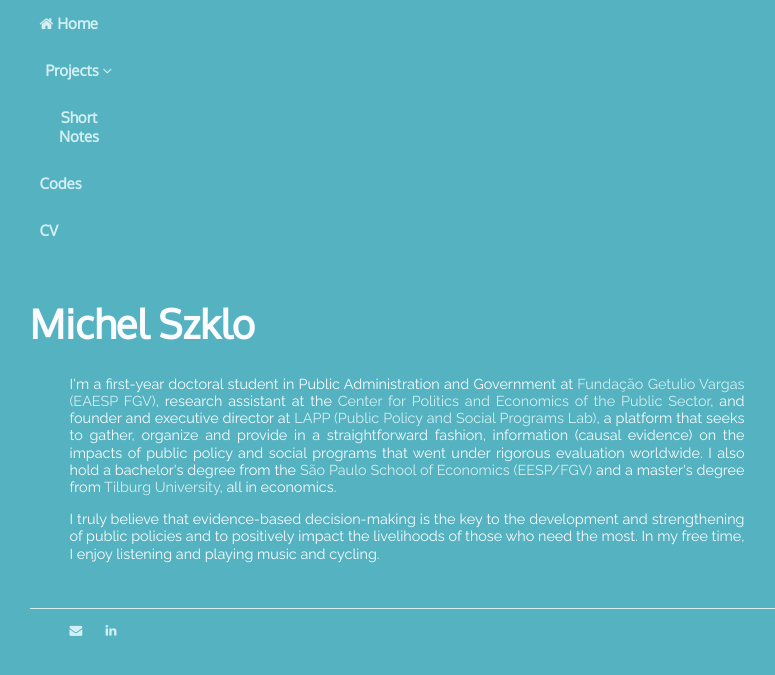
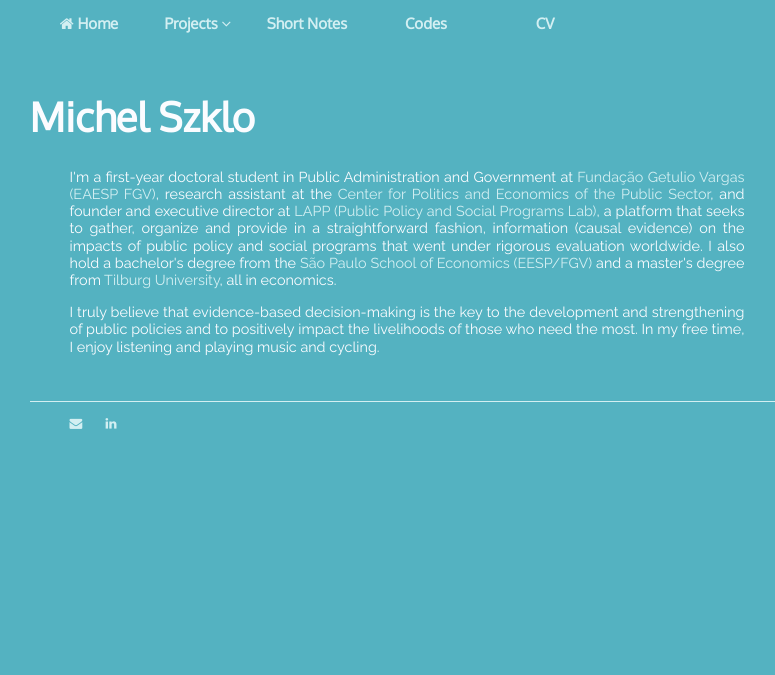
Before and after one commit to michelszklo/michelszklo.github.io, a Jekyll site: the page built from index.html, in a window 1280 px wide. Shown: the top 675 px of the page, without its empty margins (233-1008 px from the left). Built offline with Jekyll 4.4.1, drawn with Linux system fonts in a browser that asks for light colours.

Commit message:
Update main.css

```diff
--- a/css/main.css
+++ b/css/main.css
@@ -58,8 +58,7 @@ footer {
   overflow: hidden;
   background-color: #54b2c1;
   padding: 0px 0px 0px 0px;
-  width: 99px;
-}
+  }
 
 /* top navigation besides dropdown*/
 .topnav a {
@@ -69,6 +68,7 @@ footer {
   font-family: 'Oxygen', sans-serif;
   text-align: center;
   padding: 14px 10px;
+  width: 99px;
   text-decoration: none;
   font-size: 15px;
   font-weight: bold;
```
